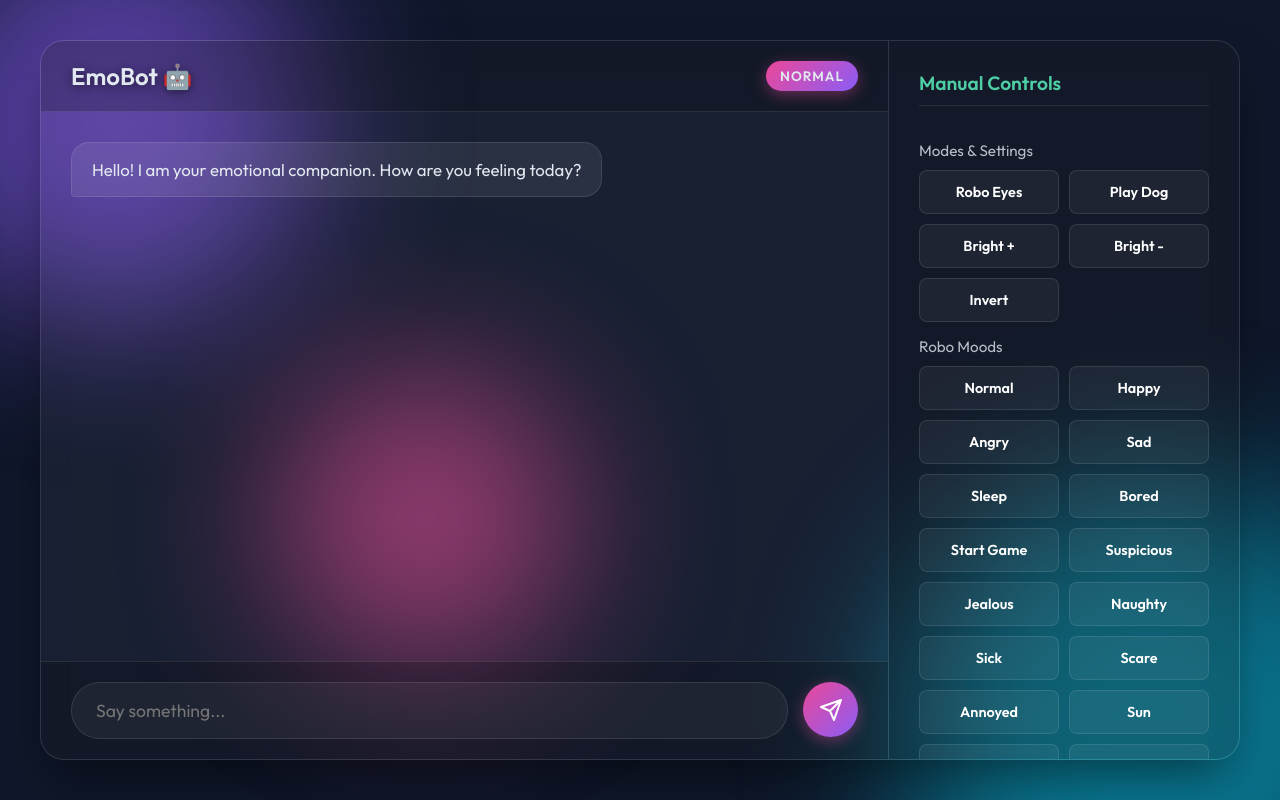
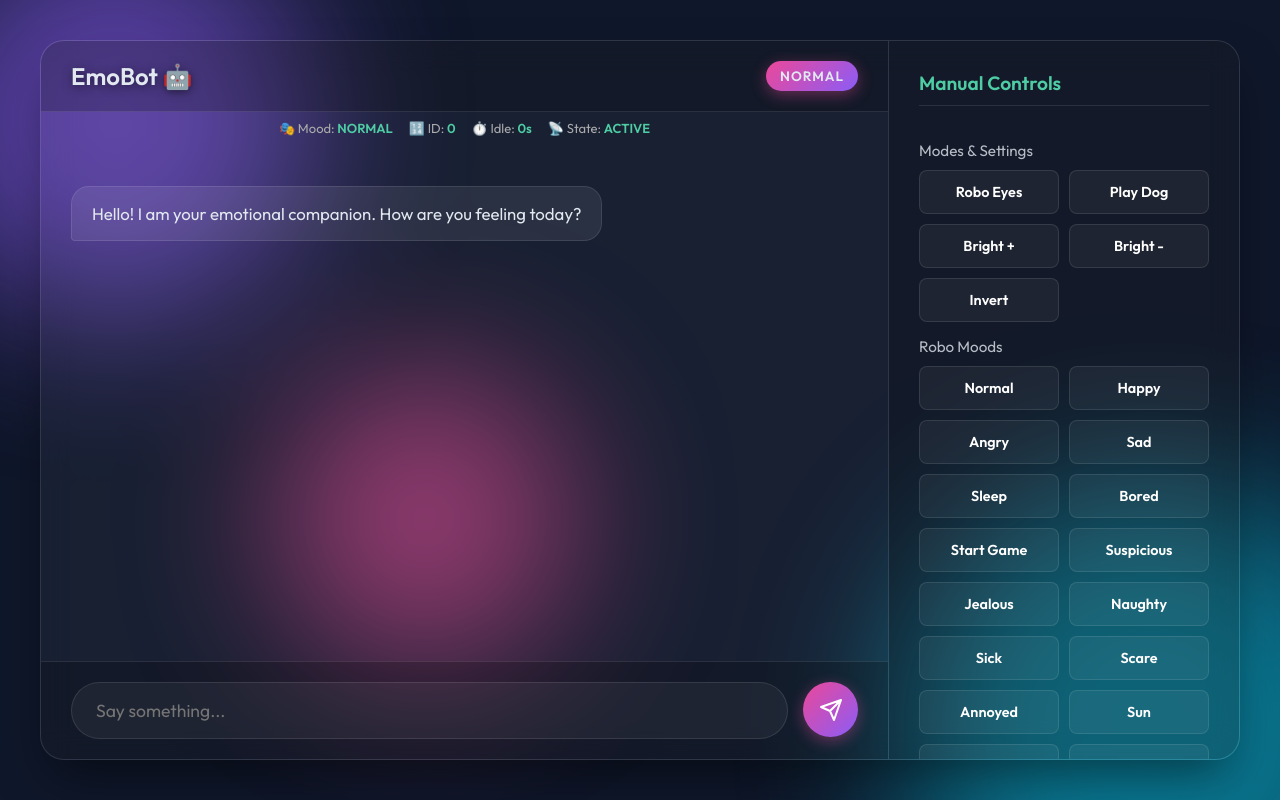
Before and after one commit to PrithvirajSinghChauhan8444/Led_matrix, a Flask app: page / in a window 1280 px wide. Run offline with Flask 3, Linux system fonts and the light colour scheme.

Commit message:
feat: add live mood tracking dashboard with real-time statistics and visualization bars

```diff
--- a/web/app.py
+++ b/web/app.py
@@ -21,6 +21,16 @@ BORED_AFTER_SECS  = 120  # Long idle → BORED (re-uses SUSPICIOUS visually)
 SLEEP_AFTER_SECS  = 300  # Very long idle → SLEEP
 
 last_interaction = time.time()  # Updated on every chat message
+current_mood = "NORMAL"  # Live mood tracker for the frontend
+
+# --- Emotion metrics: count how many times each mood has been triggered ---
+emotion_stats = {
+    "HAPPY": 0, "SAD": 0, "ANGRY": 0, "NAUGHTY": 0,
+    "SUSPICIOUS": 0, "JEALOUS": 0, "ANNOYED": 0,
+    "SICK": 0, "SCARE": 0, "BORED": 0,
+    "SLEEP": 0, "STARS": 0, "DANCE": 0, "SING": 0,
+    "NORMAL": 0
+}
 
 MOOD_MAP = {
     "NORMAL": 0, "HAPPY": 1, "ANGRY": 2, "SAD": 3,
@@ -100,8 +110,12 @@ def get_weather():
         return None, "NORMAL"
 
 def set_esp32_mood(mood_name):
+    global current_mood
     if ESP32_IP == "YOUR_ESP32_IP_HERE": return
     mood_id = MOOD_MAP.get(mood_name.upper(), 0)
+    current_mood = mood_name.upper()
+    if current_mood in emotion_stats:
+        emotion_stats[current_mood] += 1
     try:
         requests.get(f"http://{ESP32_IP}/mood?set={mood_id}", timeout=1)
     except Exception:
@@ -109,7 +123,15 @@ def set_esp32_mood(mood_name):
 
 def _play_idle(mood_id):
     """Play idle animation without calling set_esp32_mood (avoids recursion)."""
+    global current_mood
     if ESP32_IP == "YOUR_ESP32_IP_HERE": return
+    # Reverse-lookup name from ID
+    for name, mid in MOOD_MAP.items():
+        if mid == mood_id:
+            current_mood = name
+            if name in emotion_stats:
+                emotion_stats[name] += 1
+            break
     try:
         requests.get(f"http://{ESP32_IP}/mood?set={mood_id}", timeout=1)
     except Exception:
@@ -154,6 +176,26 @@ threading.Thread(target=idle_loop, daemon=True).start()
 @app.route("/")
 def index():
     return render_template("index.html")
+
+@app.route("/current_mood")
+def get_current_mood():
+    elapsed = int(time.time() - last_interaction)
+    mood_id = MOOD_MAP.get(current_mood, 0)
+    if elapsed > SLEEP_AFTER_SECS:
+        idle_state = "SLEEPING"
+    elif elapsed > BORED_AFTER_SECS:
+        idle_state = "BORED"
+    elif elapsed > NORMAL_AFTER_SECS:
+        idle_state = "IDLE"
+    else:
+        idle_state = "ACTIVE"
+    return {
+        "mood": current_mood,
+        "mood_id": mood_id,
+        "idle_secs": elapsed,
+        "idle_state": idle_state,
+        "stats": emotion_stats
+    }
 
 @app.route("/control", methods=["POST"])
 def manual_control():
--- a/web/static/script.js
+++ b/web/static/script.js
@@ -19,14 +19,29 @@ function appendMessage(role, text) {
 
 function updateMood(tag) {
     moodBadge.textContent = tag;
+    moodBadge.classList.remove('glitch');
     if (tag === 'SCARE' || tag === 'ANGRY') {
         moodBadge.classList.add('glitch');
         moodBadge.style.background = 'linear-gradient(135deg, #ef4444, #dc2626)';
+    } else if (tag === 'HAPPY' || tag === 'DANCE') {
+        moodBadge.style.background = 'linear-gradient(135deg, #22c55e, #16a34a)';
+    } else if (tag === 'SAD') {
+        moodBadge.style.background = 'linear-gradient(135deg, #3b82f6, #1d4ed8)';
+    } else if (tag === 'NAUGHTY' || tag === 'SUSPICIOUS') {
+        moodBadge.style.background = 'linear-gradient(135deg, #f97316, #ea580c)';
+    } else if (tag === 'JEALOUS') {
+        moodBadge.style.background = 'linear-gradient(135deg, #84cc16, #65a30d)';
+    } else if (tag === 'SING') {
+        moodBadge.style.background = 'linear-gradient(135deg, #06b6d4, #0891b2)';
+    } else if (tag === 'STARS') {
+        moodBadge.style.background = 'linear-gradient(135deg, #eab308, #ca8a04)';
+    } else if (tag === 'SLEEP') {
+        moodBadge.style.background = 'linear-gradient(135deg, #6366f1, #4f46e5)';
+    } else if (tag === 'BORED') {
+        moodBadge.style.background = 'linear-gradient(135deg, #78716c, #57534e)';
     } else if (tag.startsWith('WEATHER')) {
-        moodBadge.classList.remove('glitch');
         moodBadge.style.background = 'linear-gradient(135deg, #eab308, #f97316)';
     } else {
-        moodBadge.classList.remove('glitch');
         moodBadge.style.background = 'linear-gradient(135deg, #ec4899, #8b5cf6)';
     }
 }
@@ -87,7 +102,7 @@ async function sendMessage() {
                             bubble.innerHTML = assistantReply + '<span class="blink-cursor"></span>';
                             chatWrapper.scrollTop = chatWrapper.scrollHeight;
                         } else if (data.type === 'done') {
-                            setTimeout(() => updateMood("NORMAL"), 3000);
+                            // Don't reset mood — let idle loop handle it
                         } else if (data.type === 'error') {
                             bubble.innerHTML = "<em>Error: " + data.content + "</em>";
                         }
@@ -127,3 +142,52 @@ function control(action, value) {
         body: JSON.stringify({ action, value })
     });
 }
+
+// --- Live mood polling ---
+const BAR_COLORS = {
+    HAPPY:'#22c55e', SAD:'#3b82f6', ANGRY:'#ef4444', NAUGHTY:'#f97316',
+    SUSPICIOUS:'#fb923c', JEALOUS:'#84cc16', ANNOYED:'#f43f5e', SICK:'#a3e635',
+    SCARE:'#dc2626', BORED:'#78716c', SLEEP:'#6366f1', STARS:'#eab308',
+    DANCE:'#10b981', SING:'#06b6d4', NORMAL:'#8b5cf6'
+};
+
+setInterval(async () => {
+    try {
+        const res = await fetch('/current_mood');
+        const data = await res.json();
+        if (data.mood) {
+            updateMood(data.mood);
+            const sm = document.getElementById('stat-mood');
+            const si = document.getElementById('stat-id');
+            const st = document.getElementById('stat-idle');
+            const ss = document.getElementById('stat-state');
+            if (sm) sm.textContent = data.mood;
+            if (si) si.textContent = data.mood_id;
+            if (st) {
+                const s = data.idle_secs;
+                st.textContent = s >= 60 ? Math.floor(s/60) + 'm ' + (s%60) + 's' : s + 's';
+            }
+            if (ss) ss.textContent = data.idle_state;
+
+            // Render emotion bars
+            if (data.stats) {
+                const container = document.getElementById('bars-container');
+                if (container) {
+                    const maxVal = Math.max(1, ...Object.values(data.stats));
+                    let html = '';
+                    const sorted = Object.entries(data.stats).sort((a,b) => b[1] - a[1]);
+                    for (const [name, count] of sorted) {
+                        if (count === 0) continue;
+                        const pct = Math.round((count / maxVal) * 100);
+                        const color = BAR_COLORS[name] || '#8b5cf6';
+                        html += `<span style="color:#ccc;text-align:right">${name}</span>`;
+                        html += `<div style="background:rgba(255,255,255,0.08);border-radius:4px;height:14px;overflow:hidden">`;
+                        html += `<div style="width:${pct}%;height:100%;background:${color};border-radius:4px;transition:width 0.5s"></div></div>`;
+                        html += `<span style="color:#888">${count}</span>`;
+                    }
+                    container.innerHTML = html;
+                }
+            }
+        }
+    } catch (e) { /* ignore */ }
+}, 3000);
--- a/web/templates/index.html
+++ b/web/templates/index.html
@@ -19,6 +19,16 @@
                 <h1>EmoBot 🤖</h1>
                 <div id="mood-badge" class="mood-badge">NORMAL</div>
             </header>
+            <div id="live-stats" style="display:flex; gap:16px; justify-content:center; padding:8px 0; font-size:13px; color:#aaa; flex-wrap:wrap;">
+                <span>🎭 Mood: <strong id="stat-mood" style="color:#4ecca3">NORMAL</strong></span>
+                <span>🔢 ID: <strong id="stat-id" style="color:#4ecca3">0</strong></span>
+                <span>⏱️ Idle: <strong id="stat-idle" style="color:#4ecca3">0s</strong></span>
+                <span>📡 State: <strong id="stat-state" style="color:#4ecca3">ACTIVE</strong></span>
+            </div>
+            <div id="emotion-bars" style="padding:4px 12px 8px; font-size:12px; max-height:150px; overflow-y:auto;">
+                <div style="display:grid; grid-template-columns:80px 1fr 30px; gap:3px; align-items:center;" id="bars-container">
+                </div>
+            </div>
             <div class="chat-wrapper" id="chat-wrapper">
                 <div class="message assistant">
                     <div class="bubble">Hello! I am your emotional companion. How are you feeling today?</div>
```
